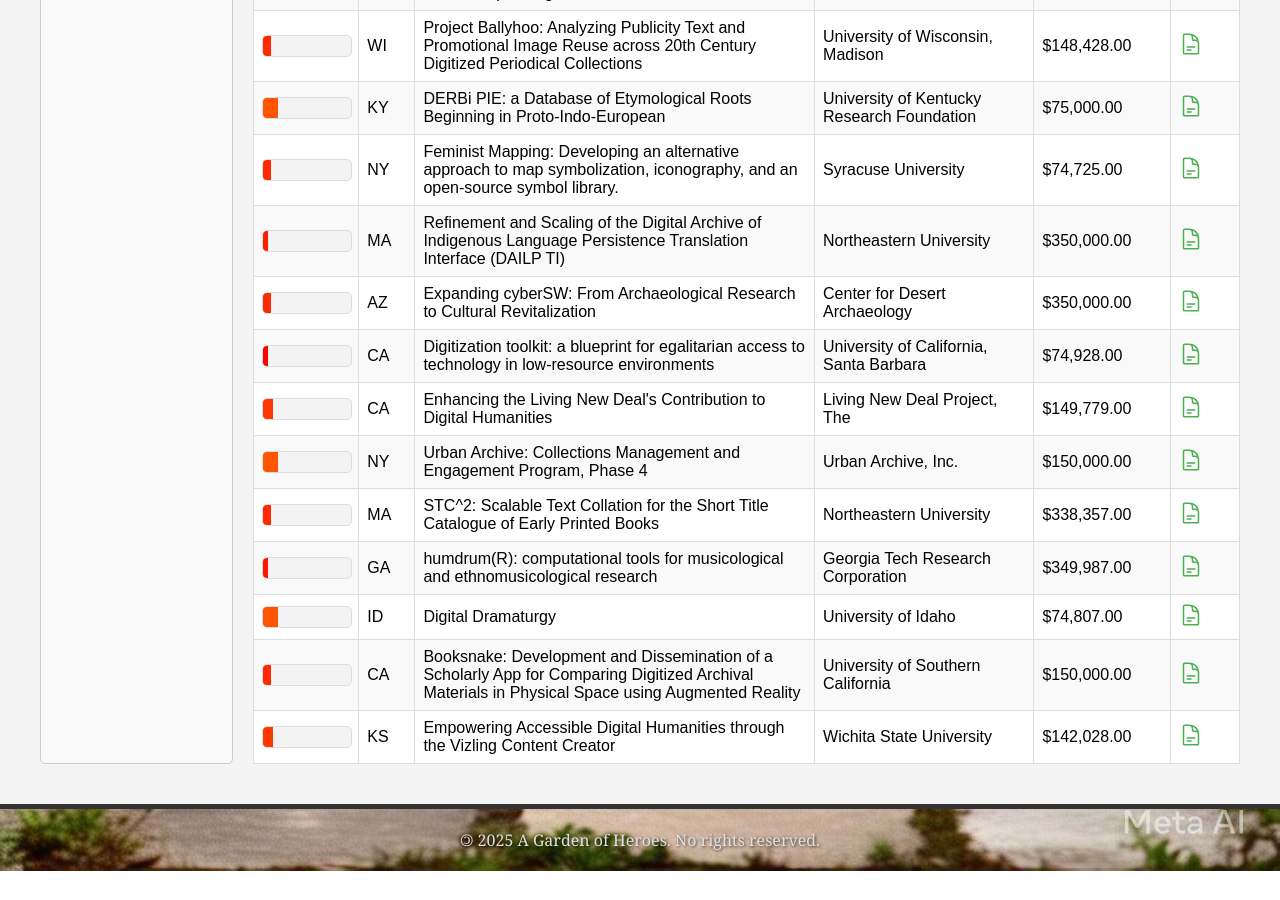
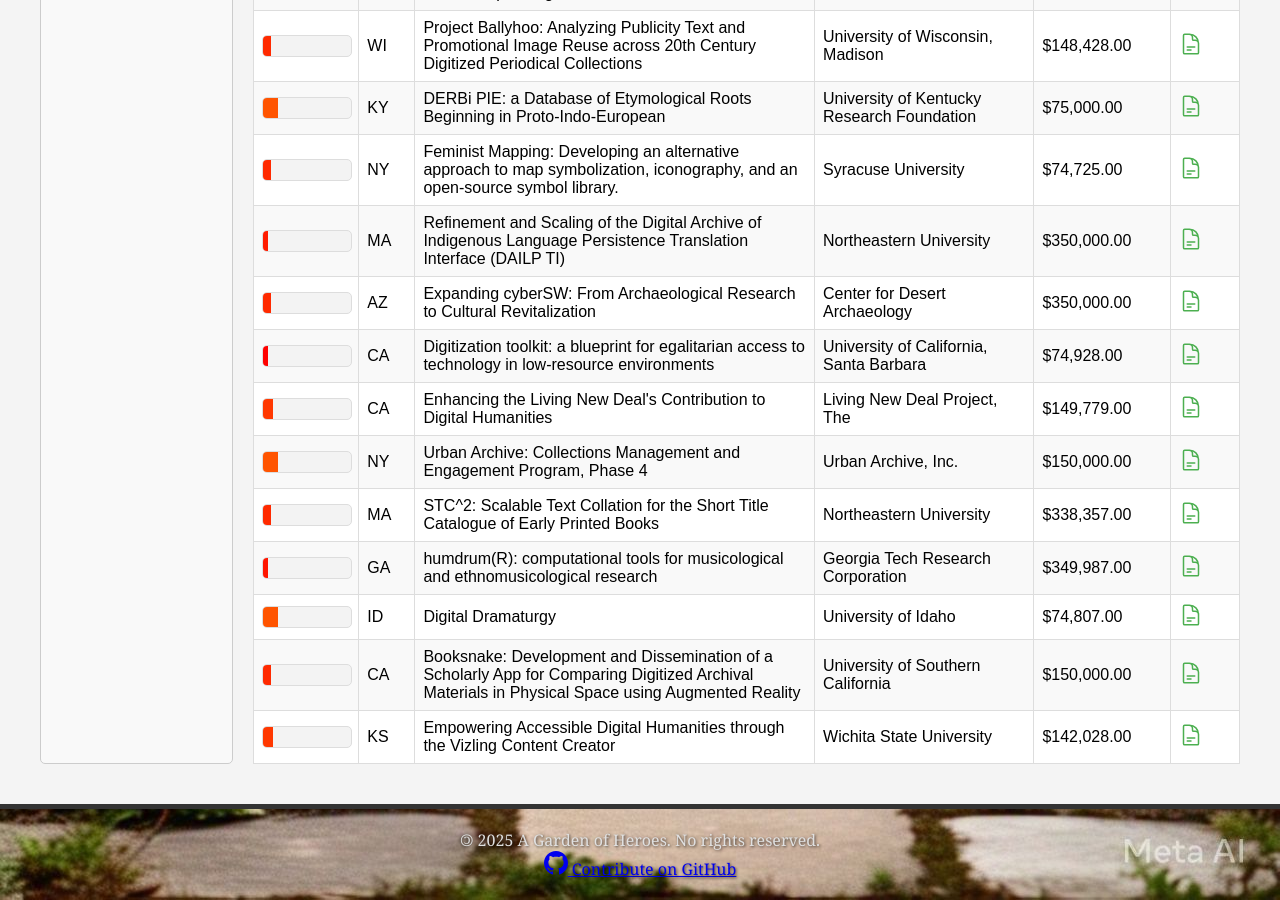
Before and after one commit to cubap/A-Garden-of-Heroes, a Jekyll site: the page index.html, which Jekyll copies as it is, in a window 1280 px wide and 900 px high, scrolled down 2944 px. Built offline with Jekyll 4.4.1, drawn with Linux system fonts in a browser that asks for light colours; some web fonts are replaced; before the commit the page ends 3815 px from its top, so only the background shows below that.

Commit message:
github link

```diff
--- a/_layouts/project.html
+++ b/_layouts/project.html
@@ -22,6 +22,12 @@
             <a href="/" class="back-to-home">← Back to Home</a>
         </nav>
         <p>&copy; 2025 A Garden of Heroes. All rights reserved.</p>
+        <a href="https://github.com/cubap/A-Garden-of-Heroes" target="_blank" rel="noopener noreferrer" aria-label="Contribute on GitHub">
+            <svg height="24" width="24" viewBox="0 0 16 16" fill="currentColor" xmlns="http://www.w3.org/2000/svg" aria-hidden="true">
+                <path d="M8 0C3.58 0 0 3.58 0 8c0 3.54 2.29 6.53 5.47 7.59.4.07.55-.17.55-.38 0-.19-.01-.82-.01-1.49-2.01.37-2.53-.49-2.69-.94-.09-.23-.48-.94-.82-1.13-.28-.15-.68-.52-.01-.53.63-.01 1.08.58 1.23.82.72 1.21 1.87.87 2.33.66.07-.52.28-.87.51-1.07-1.78-.2-3.64-.89-3.64-3.95 0-.87.31-1.59.82-2.15-.08-.2-.36-1.02.08-2.12 0 0 .67-.21 2.2.82.64-.18 1.32-.27 2-.27.68 0 1.36.09 2 .27 1.53-1.04 2.2-.82 2.2-.82.44 1.1.16 1.92.08 2.12.51.56.82 1.27.82 2.15 0 3.07-1.87 3.75-3.65 3.95.29.25.54.73.54 1.48 0 1.07-.01 1.93-.01 2.2 0 .21.15.46.55.38A8.013 8.013 0 0 0 16 8c0-4.42-3.58-8-8-8z"></path>
+            </svg>
+            Contribute on GitHub
+        </a>
     </footer>
 </body>
 </html>
--- a/index.html
+++ b/index.html
@@ -64,7 +64,17 @@
         </div>
     </main>
     <footer>
-        <p><span class="mirrored">&copy;</span> 2025 A Garden of Heroes. No rights reserved.</p>
+        <p>
+            <span class="mirrored">&copy;</span> 2025 A Garden of Heroes. No rights reserved.
+        </p>
+        <p>
+            <a href="https://github.com/cubap/A-Garden-of-Heroes" target="_blank" rel="noopener noreferrer" aria-label="Contribute on GitHub">
+                <svg height="24" width="24" viewBox="0 0 16 16" fill="currentColor" xmlns="http://www.w3.org/2000/svg" aria-hidden="true">
+                    <path d="M8 0C3.58 0 0 3.58 0 8c0 3.54 2.29 6.53 5.47 7.59.4.07.55-.17.55-.38 0-.19-.01-.82-.01-1.49-2.01.37-2.53-.49-2.69-.94-.09-.23-.48-.94-.82-1.13-.28-.15-.68-.52-.01-.53.63-.01 1.08.58 1.23.82.72 1.21 1.87.87 2.33.66.07-.52.28-.87.51-1.07-1.78-.2-3.64-.89-3.64-3.95 0-.87.31-1.59.82-2.15-.08-.2-.36-1.02.08-2.12 0 0 .67-.21 2.2.82.64-.18 1.32-.27 2-.27.68 0 1.36.09 2 .27 1.53-1.04 2.2-.82 2.2-.82.44 1.1.16 1.92.08 2.12.51.56.82 1.27.82 2.15 0 3.07-1.87 3.75-3.65 3.95.29.25.54.73.54 1.48 0 1.07-.01 1.93-.01 2.2 0 .21.15.46.55.38A8.013 8.013 0 0 0 16 8c0-4.42-3.58-8-8-8z"></path>
+                </svg>
+                Contribute on GitHub
+            </a>
+        </p>
     </footer>
 </body>
 </html>
```
